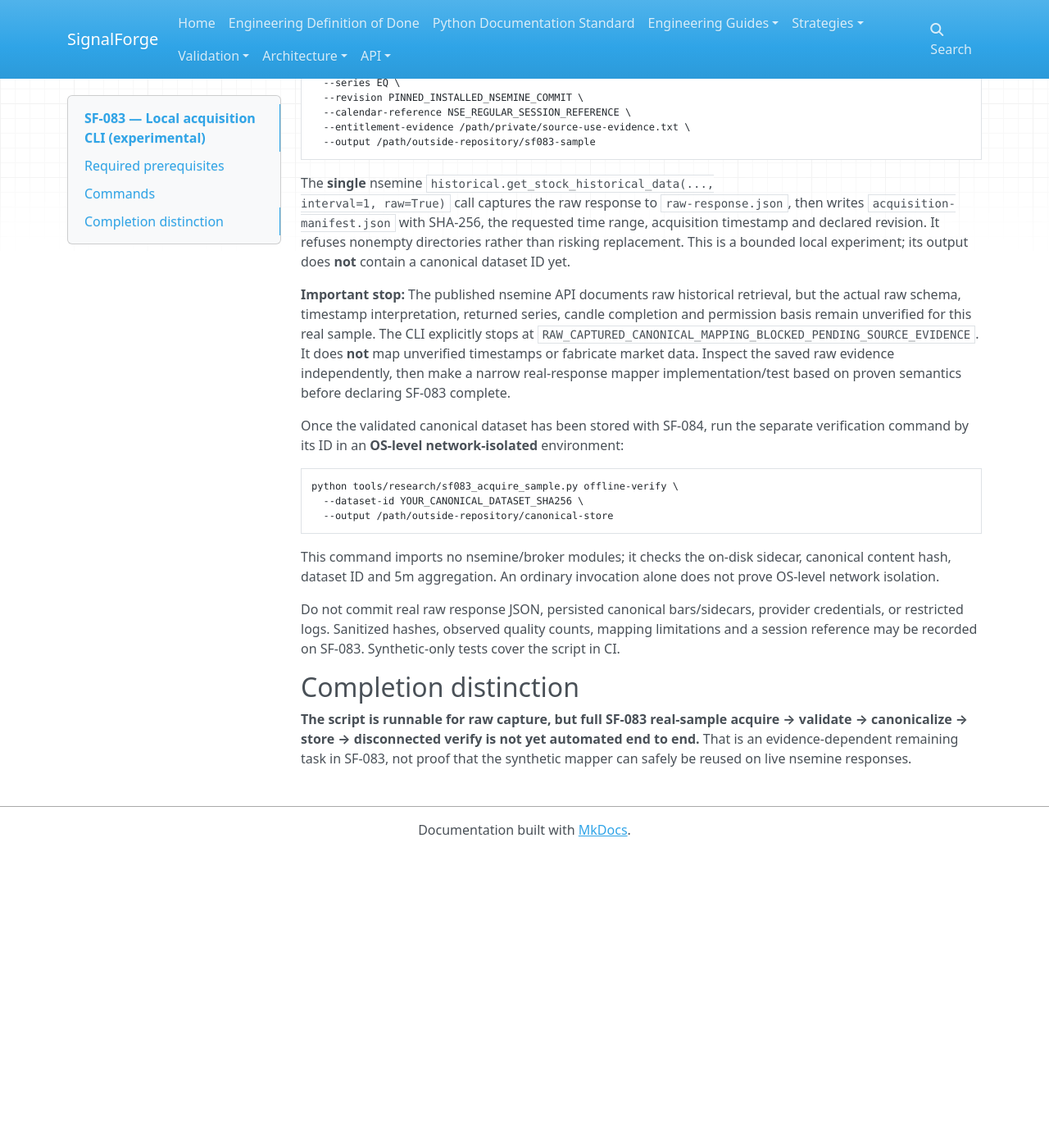
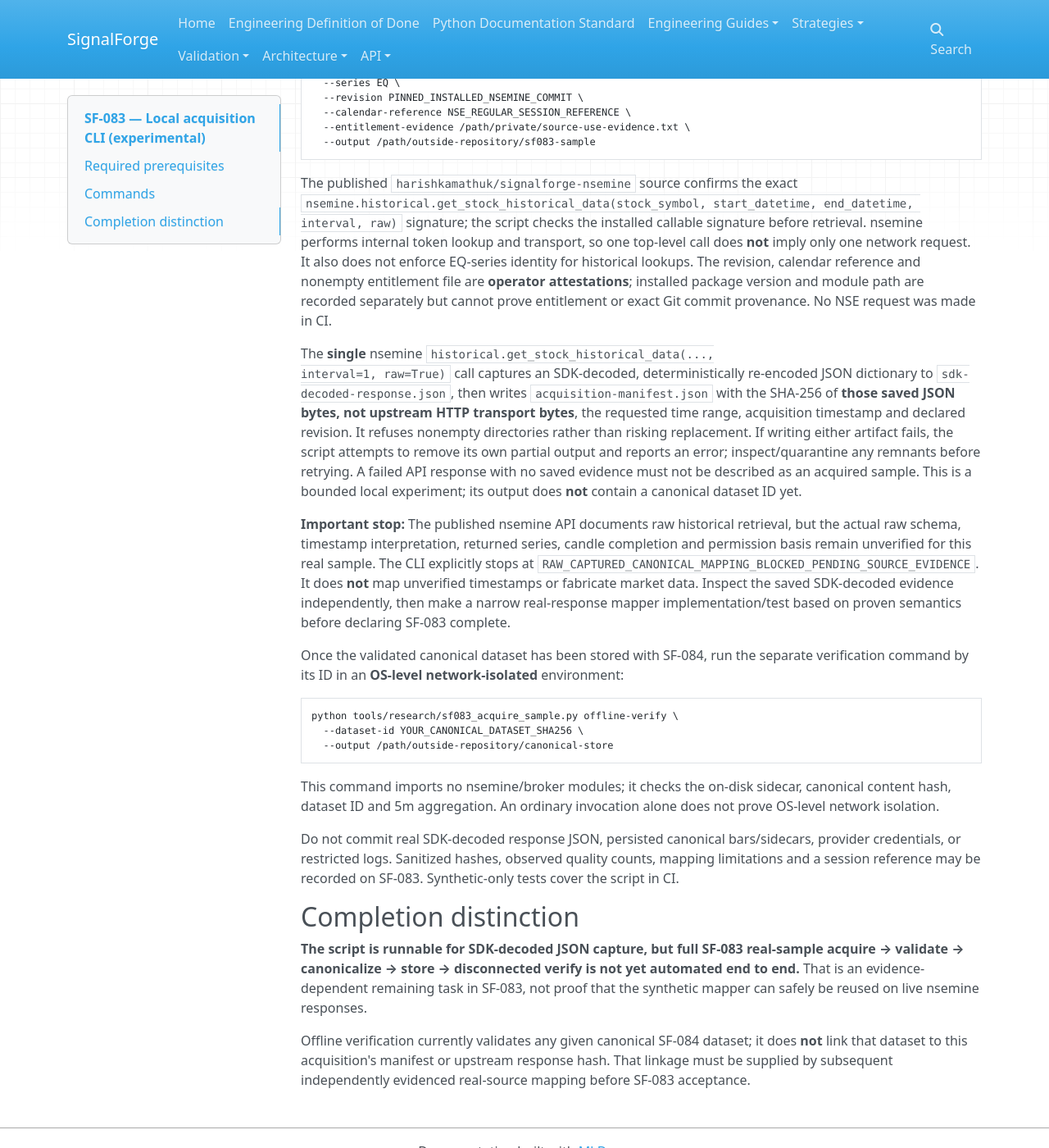
Before and after one commit to harishkamathuk/signalforge, an MkDocs documentation site: the page built from docs/validation/sf-083-acquisition-cli.md, in a window 1280 px wide and 1400 px high, scrolled down 535 px. Shown: the whole window at 82% size. Built offline with MkDocs 1.6.1, drawn with Linux system fonts in a browser that asks for light colours; nearby versions of some CDN libraries; before the commit the page ends 1575 px from its top, so only the background shows below that.

Commit message:
docs(SF-083): distinguish decoded evidence, operator attestation and incomplete lineage

````diff
--- a/docs/validation/sf-083-acquisition-cli.md
+++ b/docs/validation/sf-083-acquisition-cli.md
@@ -29,11 +29,13 @@ python tools/research/sf083_acquire_sample.py acquire \
   --output /path/outside-repository/sf083-sample
 ```
 
+The published `harishkamathuk/signalforge-nsemine` source confirms the exact `nsemine.historical.get_stock_historical_data(stock_symbol, start_datetime, end_datetime, interval, raw)` signature; the script checks the installed callable signature before retrieval. nsemine performs internal token lookup and transport, so one top-level call does **not** imply only one network request. It also does not enforce EQ-series identity for historical lookups. The revision, calendar reference and nonempty entitlement file are **operator attestations**; installed package version and module path are recorded separately but cannot prove entitlement or exact Git commit provenance. No NSE request was made in CI.
+
 The **single** nsemine `historical.get_stock_historical_data(...,
-interval=1, raw=True)` call captures the raw response to `raw-response.json`,
-then writes `acquisition-manifest.json` with SHA-256, the requested time
+interval=1, raw=True)` call captures an SDK-decoded, deterministically re-encoded JSON dictionary to `sdk-decoded-response.json`,
+then writes `acquisition-manifest.json` with the SHA-256 of **those saved JSON bytes, not upstream HTTP transport bytes**, the requested time
 range, acquisition timestamp and declared revision. It refuses nonempty
-directories rather than risking replacement. This is a bounded local
+directories rather than risking replacement. If writing either artifact fails, the script attempts to remove its own partial output and reports an error; inspect/quarantine any remnants before retrying. A failed API response with no saved evidence must not be described as an acquired sample. This is a bounded local
 experiment; its output does **not** contain a canonical dataset ID yet.
 
 **Important stop:** The published nsemine API documents raw historical
@@ -41,7 +43,7 @@ retrieval, but the actual raw schema, timestamp interpretation, returned series,
 candle completion and permission basis remain unverified for this real sample.
 The CLI explicitly stops at `RAW_CAPTURED_CANONICAL_MAPPING_BLOCKED_PENDING_SOURCE_EVIDENCE`.
 It does **not** map unverified timestamps or fabricate market data. Inspect the
-saved raw evidence independently, then make a narrow real-response mapper
+saved SDK-decoded evidence independently, then make a narrow real-response mapper
 implementation/test based on proven semantics before declaring SF-083 complete.
 
 Once the validated canonical dataset has been stored with SF-084, run the
@@ -58,15 +60,17 @@ This command imports no nsemine/broker modules; it checks the on-disk sidecar,
 canonical content hash, dataset ID and 5m aggregation. An ordinary invocation
 alone does not prove OS-level network isolation.
 
-Do not commit real raw response JSON, persisted canonical bars/sidecars,
+Do not commit real SDK-decoded response JSON, persisted canonical bars/sidecars,
 provider credentials, or restricted logs. Sanitized hashes, observed quality
 counts, mapping limitations and a session reference may be recorded on
 SF-083. Synthetic-only tests cover the script in CI.
 
 ## Completion distinction
 
-**The script is runnable for raw capture, but full SF-083 real-sample
+**The script is runnable for SDK-decoded JSON capture, but full SF-083 real-sample
 acquire → validate → canonicalize → store → disconnected verify is not yet
 automated end to end.** That is an evidence-dependent remaining task in
 SF-083, not proof that the synthetic mapper can safely be reused on live
 nsemine responses.
+
+Offline verification currently validates any given canonical SF-084 dataset; it does **not** link that dataset to this acquisition's manifest or upstream response hash. That linkage must be supplied by subsequent independently evidenced real-source mapping before SF-083 acceptance.
````
